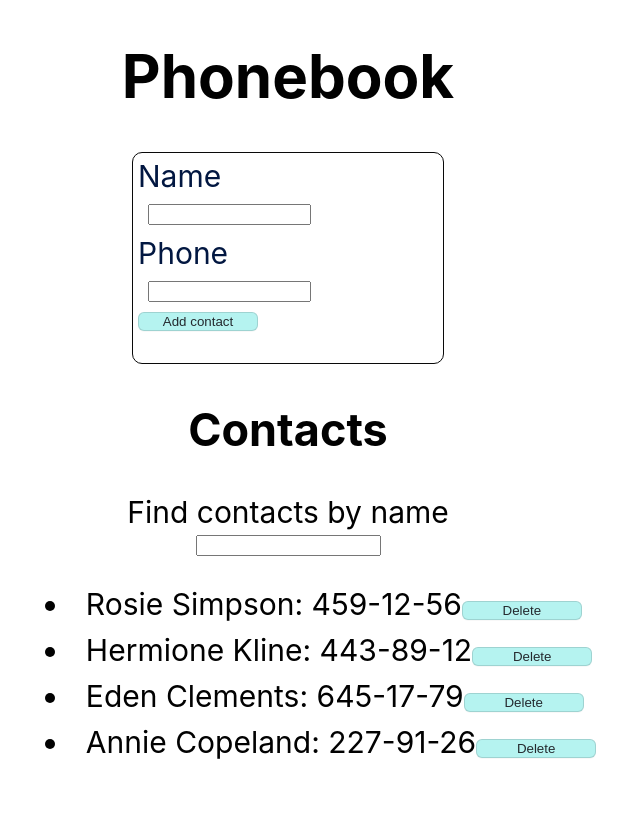
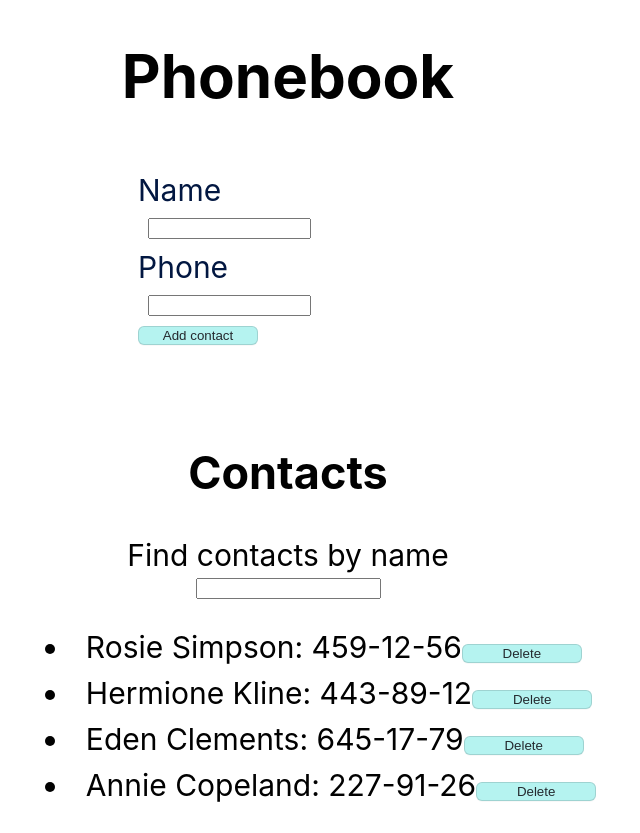
Before and after one commit to kamilawrzesniewska/goit-react-hw-02-phonebook, a React (Create React App) app: page / in a window 1280 px wide. Shown: the whole page, without its empty margins (352-992 px from the left). Before the commit the page ends 800 px from the top, so only its background shows below. Built offline with nearby package versions, Linux system fonts and the light colour scheme.

Commit message:
styles added

```diff
--- a/src/components/ContactForm/ContactForm.module.css
+++ b/src/components/ContactForm/ContactForm.module.css
@@ -1,12 +1,13 @@
 .form {
     flex-direction: column;
-    border: 1px solid rgb(9, 9, 9);
-    padding: 5px;
+    padding: 20px;
     height: 200px;
     width: 300px;
     display: flex;
     color: #021741;
     border-radius: 10px;
+    margin-bottom: 15px;
+    border-color: #5f6061;
   }
 
   .input {
```
